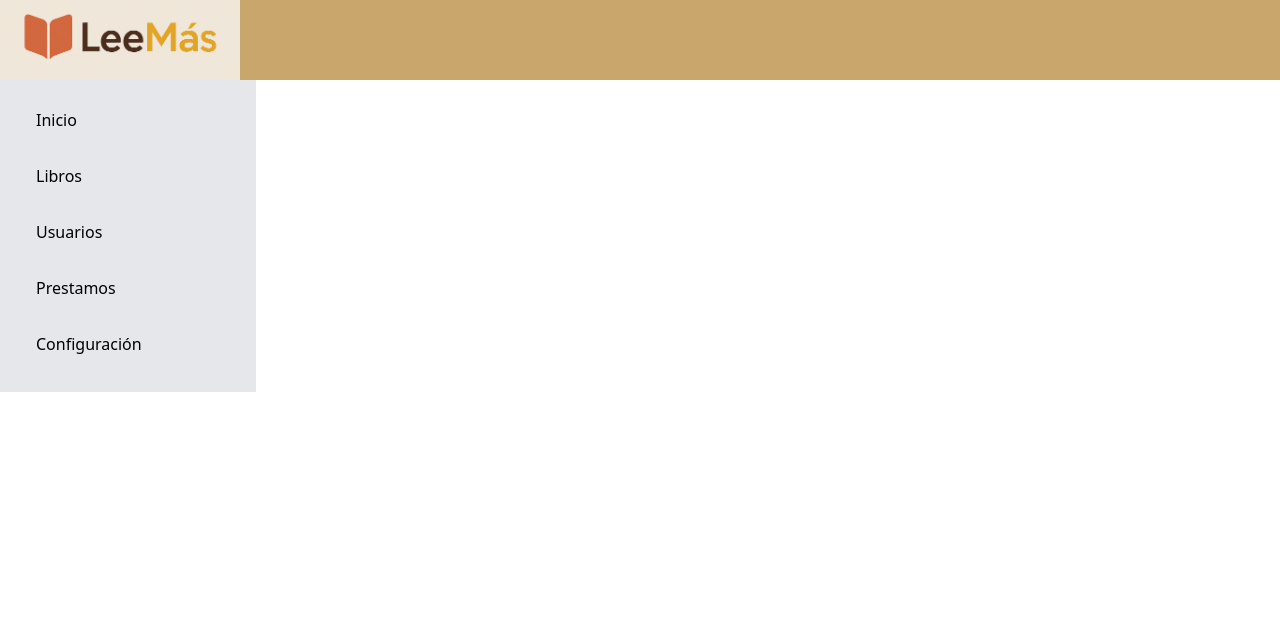
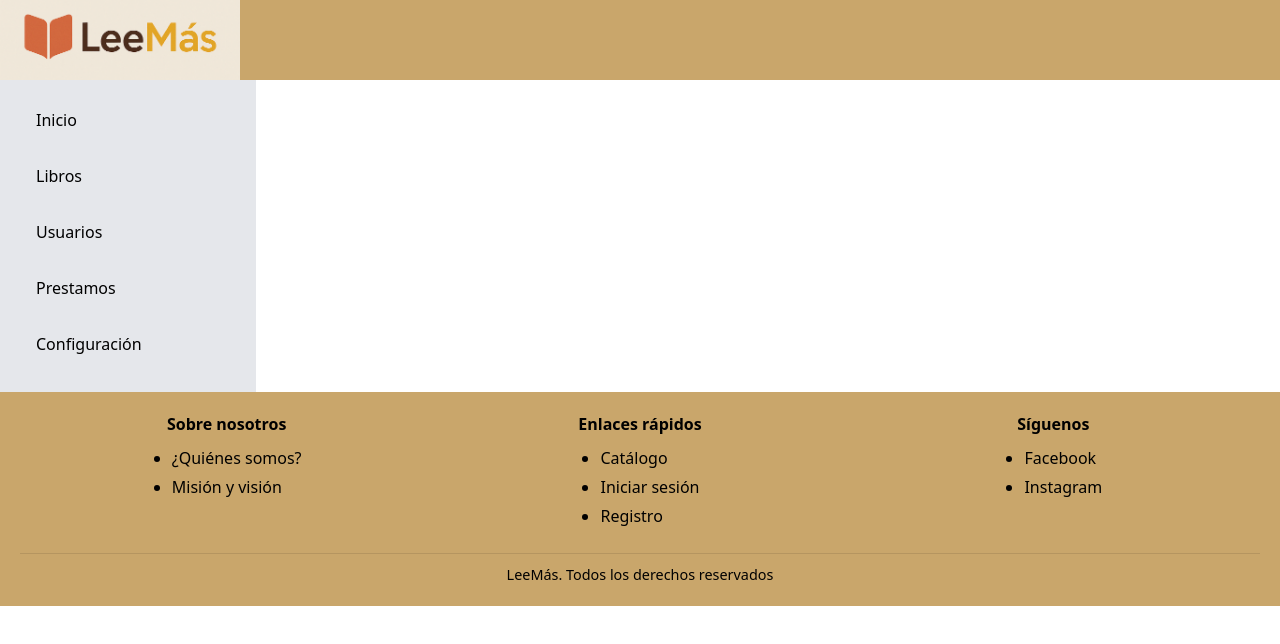
Before and after one commit to jaramilloAngie/Biblioteca, a Vue app in the folder Frontend/: page /inicio in a window 1280 px wide. Shown: the top 644 px of the page. Built offline with nearby package versions, Linux system fonts and the light colour scheme.

Commit message:
Added footer

```diff
--- /dev/null
+++ b/Frontend/src/layout/Footer.vue
@@ -0,0 +1,100 @@
+<template>
+    <footer class="main-footer">
+      <div class="footer-content">
+        <div class="footer-section">
+          <h3><b>Sobre nosotros</b></h3>
+          <ul>
+            <li><a href="#">¿Quiénes somos?</a></li>
+            <li><a href="#">Misión y visión</a></li>
+          </ul>
+        </div>
+
+        <div class="footer-section">
+          <h3><b>Enlaces rápidos</b></h3>
+          <ul>
+            <li><a href="#">Catálogo</a></li>
+            <li><a href="#">Iniciar sesión</a></li>
+            <li><a href="#">Registro</a></li>
+          </ul>
+        </div>
+
+        <div class="footer-section">
+          <h3><b>Síguenos</b></h3>
+          <ul>
+            <li><a href="#">Facebook</a></li>
+            <li><a href="#">Instagram</a></li>
+          </ul>
+        </div>
+      </div>
+      <div class="footer-bottom">
+        <p>LeeMás. Todos los derechos reservados</p>
+      </div>
+    </footer>
+  </template>
+
+  <script setup>
+  // No se necesita lógica de script adicional para este footer estático
+  </script>
+
+  <style scoped>
+  .main-footer {
+    background-color: #C9A66B; /* Color similar al de la imagen */
+    color: #000; /* Texto negro para contraste */
+    padding: 20px;
+    text-align: center; /* Centra el texto por defecto */
+  }
+
+  .footer-content {
+    display: flex;
+    justify-content: space-around; /* Espacio uniforme entre las secciones */
+    margin-bottom: 20px;
+    text-align: left; /* Alinea el texto de las secciones a la izquierda */
+  }
+
+  .footer-section {
+    flex: 1;
+    justify-items: center; /* Distribuye el espacio de manera igualitaria entre las secciones */
+  }
+
+  .footer-section h3 {
+    margin-top: 0;
+    margin-bottom: 10px;
+  }
+
+  .footer-section ul {
+    list-style: disc;
+    padding-left: 20px;
+    margin: 0;
+  }
+
+  .footer-section li {
+    margin-bottom: 5px;
+  }
+
+  .footer-section a {
+    color: #000;
+    text-decoration: none;
+  }
+
+  .footer-section a:hover {
+    text-decoration: underline;
+  }
+
+  .footer-bottom {
+    border-top: 1px solid rgba(0, 0, 0, 0.1); /* Línea sutil en la parte superior */
+    padding-top: 10px;
+    font-size: 0.9em;
+  }
+
+  /* Media query para hacerlo más responsivo en pantallas más pequeñas */
+  @media (max-width: 768px) {
+    .footer-content {
+      flex-direction: column; /* Apila las secciones en pantallas pequeñas */
+      text-align: center; /* Centra el texto en pantallas pequeñas */
+    }
+
+    .footer-section {
+      margin-bottom: 20px;
+    }
+  }
+  </style>
--- a/Frontend/src/layout/Layout.vue
+++ b/Frontend/src/layout/Layout.vue
@@ -1,6 +1,7 @@
 <script setup>
 import Topbar from './Topbar.vue';
 import Menu from './Menu.vue';
+import Footer from './Footer.vue';
 import { ref, computed } from 'vue';
 import { useRoute } from 'vue-router';
 
@@ -20,6 +21,7 @@ const isAuthenticated = computed(() => route.meta.requiresAuth !== undefined ? r
                     <router-view />
                 </div>
             </div>
+            <Footer />
         </div>
         <router-view v-else />
     </div>
```
